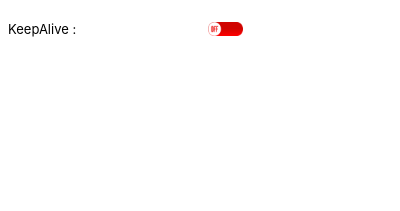
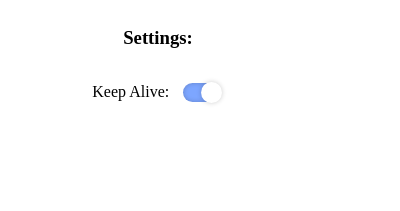
Before and after one commit to Hokkaydo/MoodleCustomizer, a browser extension: page Firefox/popup/options.html in a window 400 px wide. Drawn offline with Linux system fonts and the light colour scheme.

Commit message:
cleaned up option popup code

```diff
--- a/Firefox/index.js
+++ b/Firefox/index.js
@@ -1,5 +1,5 @@
 var keepAliveIntervalId;
-var keepAliveEnabled = localStorage.getItem("keepAlive") === 'true';
+var keepAliveEnabled = localStorage.getItem("keepAlive") !== 'false'; // not === true to avoid disabled by default.
 var moodleURLBase = ''
 
 browser.storage.local.onChanged.addListener(changes => {
--- a/Firefox/popup/options.css
+++ b/Firefox/popup/options.css
@@ -1,19 +1,52 @@
-.list {
-    background-color: white;
-    display: grid;
-    grid-template-columns: repeat(2, 1fr);
-    font-size: small;
-    font-family: -apple-system, BlinkMacSystemFont, 'Segoe UI', Roboto, Oxygen, Ubuntu, Cantarell, 'Open Sans', 'Helvetica Neue', sans-serif;
+body {
+    width: 300px;
+    height: 200px;
+    display: flex;
+    flex-direction: column;
+    align-items: center;
 }
 
-.onoff > img {
-    width: 70%;
+
+
+.control {
+    display: flex;
+    align-items: center;
+}
+.control > p {
+    margin-right: 10px;
+
 }
 
-.list > .onoff {
-   display: flex;
-   justify-content: center;
-   align-items: center;
-   width: 50px;
+input[type="checkbox"] {
+    position: relative;
+    appearance: none;
+    width: 37.5px;
+    height: 18.75px;
+    background: #ccc;
+    border-radius: 50px;
+    box-shadow: inset 0 0 5px rgba(0, 0, 0, 0.2);
+    cursor: pointer;
+    transition: 0.4s;
+}
 
+input:checked[type="checkbox"] {
+    background: #7da6ff;
 }
+
+input[type="checkbox"]::after {
+    position: absolute;
+    content: "";
+    width: 18.75px;
+    height: 18.75px;
+    top: 0;
+    left: 0;
+    background: #fff;
+    border-radius: 50%;
+    box-shadow: 0 0 5px rgba(0, 0, 0, 0.2);
+    transform: scale(1.1);
+    transition: 0.4s;
+}
+
+input:checked[type="checkbox"]::after {
+    left: 50%;
+}
--- a/Firefox/popup/options.html
+++ b/Firefox/popup/options.html
@@ -1,5 +1,6 @@
 <!DOCTYPE html>
 <html lang="en">
+
 <head>
   <meta charset="UTF-8">
   <meta http-equiv="X-UA-Compatible" content="IE=edge">
@@ -7,10 +8,18 @@
   <link rel="stylesheet" href="options.css">
   <title>Document</title>
 </head>
+
 <body>
-    <div class="list">
 
+  <h3>Settings:</h3>
+  <div id="form">
+    <div class="control">
+      <p>Keep Alive:</p>
+      <input data-item="keepAlive" type="checkbox" />
     </div>
+  </div>
+
   <script src="options.js"></script>
 </body>
+
 </html>
--- a/Firefox/popup/options.js
+++ b/Firefox/popup/options.js
@@ -1,20 +1,16 @@
-const toggleKeepAlive = document.createElement("p");
-const keepAliveOnOff = document.createElement("img");
-var keepAlive = localStorage.getItem("keepAlive") === 'true';
-keepAliveOnOff.src = browser.runtime.getURL("icons/" + (keepAlive ? "on.png" : "off.png"));
-toggleKeepAlive.textContent = "KeepAlive : ";
+let settings = {};
 
-toggleKeepAlive.addEventListener("click", (_event) => {
-    const keepAlive = localStorage.getItem("keepAlive") === 'true';
-    localStorage.setItem("keepAlive", !keepAlive);
-    toggleKeepAlive.textContent = "KeepAlive : ";
-    keepAliveOnOff.src = browser.runtime.getURL("icons/" + (!keepAlive ? 'on.png': 'off.png'));
-    browser.storage.local.set({keepAlive: !keepAlive})
-});
-
-const list = document.getElementsByClassName("list")[0]
-const onoff = document.createElement("div");
-onoff.classList.add("onoff");
-onoff.appendChild(keepAliveOnOff);
-list.appendChild(toggleKeepAlive);
-list.appendChild(onoff);
+for (input of document.getElementsByTagName("input")) {
+    if (!input.type == "checkbox") {
+        console.log(input);
+        continue;
+    }
+    let item = input.dataset.item;
+    input.checked = localStorage.getItem(item) !== 'false';
+    settings[item] = input.checked;
+    input.addEventListener("click", (e) => {
+        settings[item] = e.target.checked;
+        browser.storage.local.set(settings);
+        localStorage.setItem(item, e.target.checked);
+    })
+}
```
Lines whose indentation alone changed are shown as unchanged.
